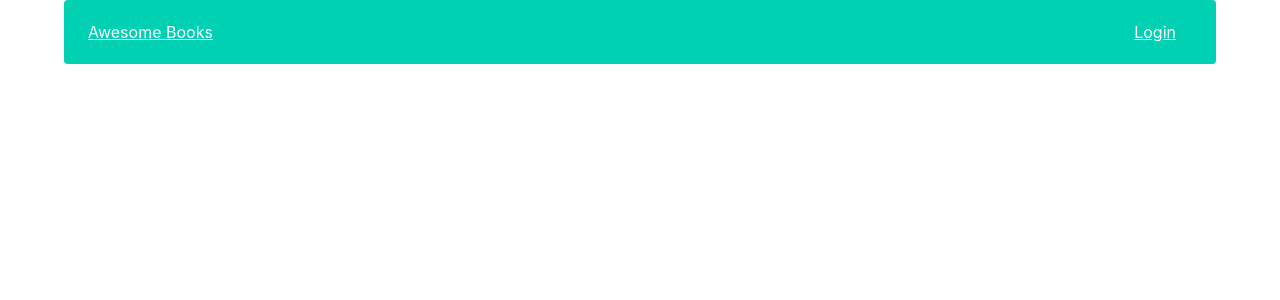
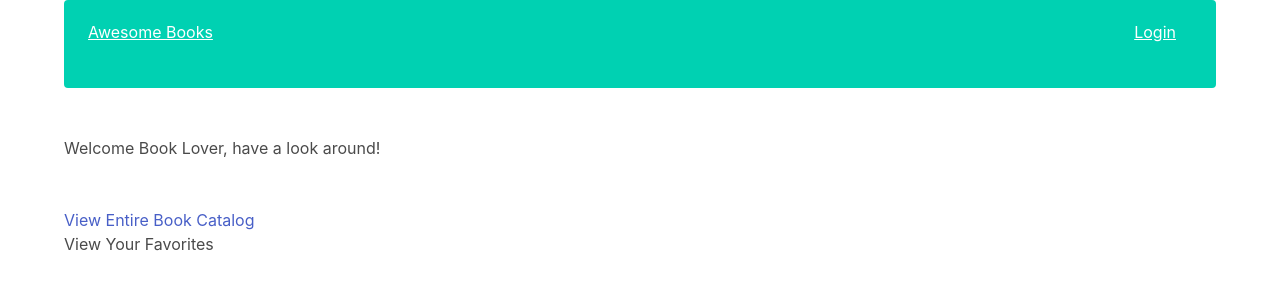
Before and after one commit to Momentum-Team-8/django-freeshelf-sarahartsoe, a Django app: page /profile/ in a window 1280 px wide. Shown: the top 300 px of the page. Run offline with Django 3.2, Linux system fonts and the light colour scheme.

Commit message:
working collection url to view all books

```diff
--- a/books/templates/base.html
+++ b/books/templates/base.html
@@ -22,6 +22,7 @@
           {% endif %}
           </aside>
           <br>
+          <br>
         </div>
         <br>
         </div>
--- a/books/templates/books/profile_page.html
+++ b/books/templates/books/profile_page.html
@@ -1 +1,16 @@
 {% extends 'base.html' %}
+
+{% block content %}
+<div>
+<h2> Welcome Book Lover, have a look around!</h2>
+<br>
+</div>
+<div>
+<ul>
+    <br>
+    <li><a href="{% url 'book_list' %}">View Entire Book Catalog</a></li>
+    <li>View Your Favorites</li>
+</ul>
+</div>
+
+{% endblock content %}
--- a/books/urls.py
+++ b/books/urls.py
@@ -7,5 +7,5 @@ urlpatterns = [
     path('', views.homepage, name="home"),
     path('accounts/', include('registration.backends.default.urls')),
     path('profile/', views.profile_page, name='profile_page'),
-    # path('', views.book_list, name='book_list'),
+    path('collection/', views.book_list, name='book_list'),
 ]
```
